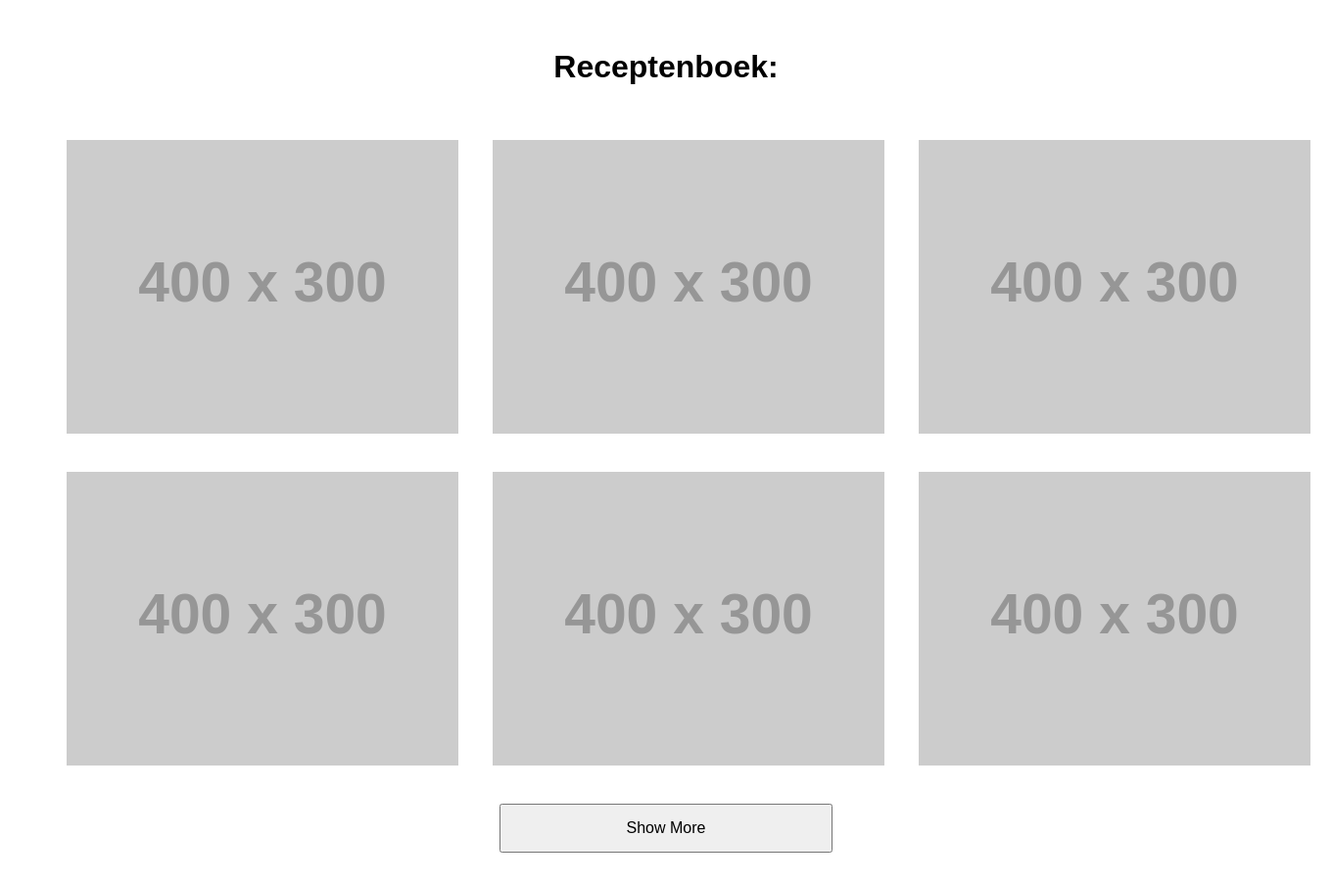
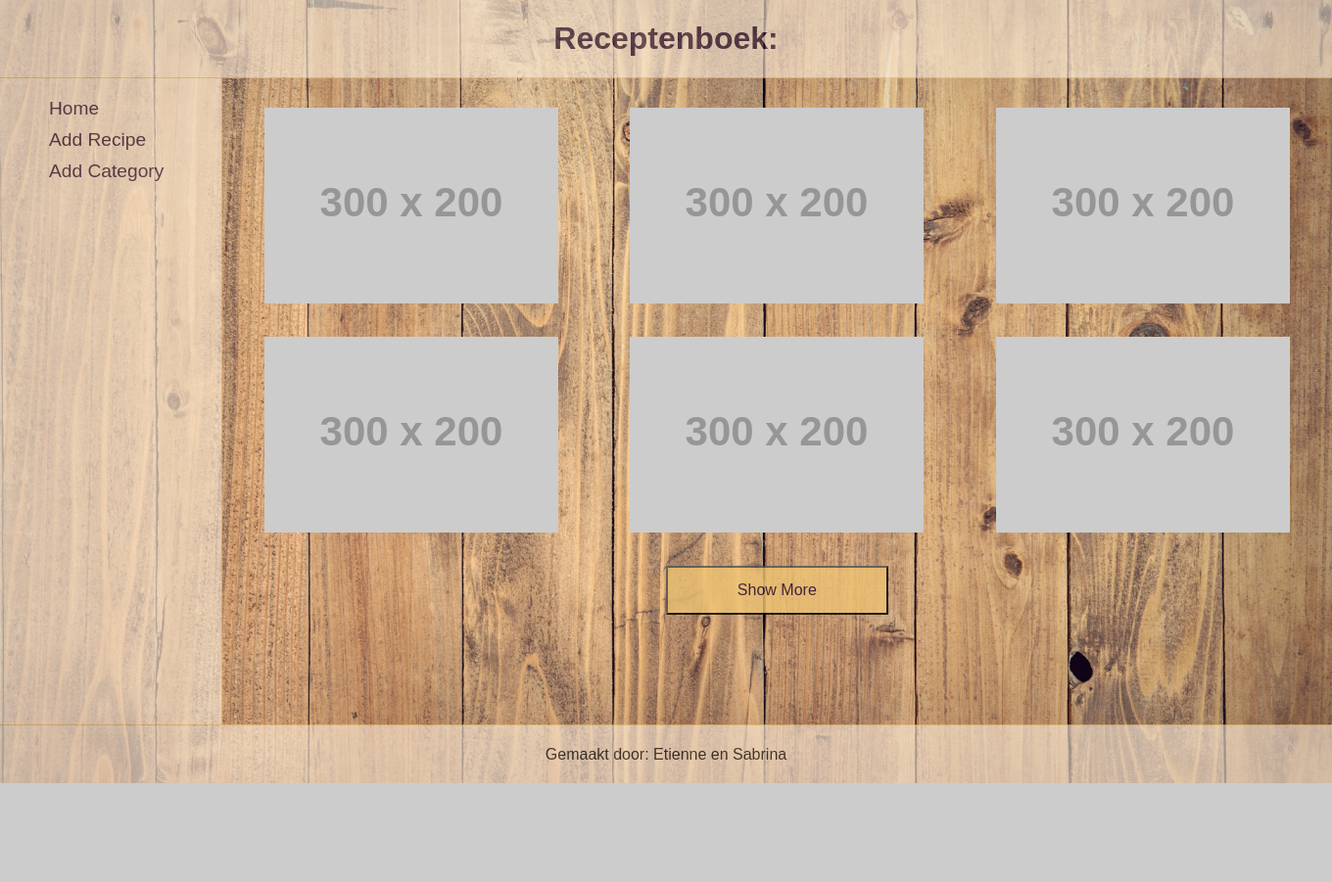
Before and after one commit to e10ne/receptenboek, a PHP site: page / in a window 1360 px wide. Shown: the whole page at 98% size. After the commit the page ends 800 px from the top, so only its background shows below. Run offline with PHP 8.4, Linux system fonts and the light colour scheme; grey boxes labelled with a size stand in for pictures from a placeholder-image service; some libraries are stand-ins or nearby versions.

Commit message:
gewerkt aan de styling voor de front page

```diff
--- a/Styles/recicpeBook.css
+++ b/Styles/recicpeBook.css
@@ -1,6 +1,113 @@
+/* Color Schemes: */
+/* Sky:
+light blue: E0F4FF
+blue: 87C4FF
+darker blue: 39A7FF
+tan: FFEED9*/
+
+/* Sunset:
+dark purple: 22092C
+burgondy: 872341
+red: BE3144
+orange: F05941*/
+
+/* Coffee:
+brown: 876445
+caramel: CA965C
+light brown: EEC373
+skin color: F4DFBA */
+
+
+
+body {
+    min-height: 100vh;
+    background-image: url("../images/backgroundImage.jpg");
+    background-position: center;
+    background-repeat: no-repeat;
+    background-size: cover;
+    background-color: #F4DFBA;
+
+}
+
+.gridContainer {
+    display: grid;
+    grid-template-columns: repeat(6, 1fr);
+    grid-template-rows: 80px 1fr 60px;
+    grid-template-areas:
+        "header header header header header header"
+        "nav content content content content content"
+        "footer footer footer footer footer footer";
+}
+
+.header {
+    width: 100%;
+    grid-area: header;
+
+    justify-content: center;
+    align-items: center;
+    border-bottom: 1px solid #EEC373;
+    background-color: #FFEED9;
+    opacity: 0.6;
+    color: #22092C;
+}
+
+.navigation {
+    grid-area: nav;
+
+    border-right: 1px solid #EEC373;
+    background-color: #FFEED9;
+    opacity: 0.6;
+}
+
+ul {
+    margin: 20px 20px;
+    display: flex;
+    flex-direction: column;
+    gap: 10px;
+    padding-left: 30px;
+}
+
+li {
+    list-style: none;
+    font-size: 1.2rem;
+}
+
+a {
+    text-decoration: none;
+
+    color: #22092C;
+}
+
+a:hover {
+    color: #872341;
+    text-decoration: underline;
+}
+
+.content {
+    grid-area: content;
+    width: 100%;
+    height: 100%;
+
+    padding: 30px 0;
+}
+
+.footer {
+    grid-area: footer;
+
+    justify-content: center;
+    align-items: center;
+    border-top: 1px solid #EEC373;
+    background-color: #FFEED9;
+    opacity: 0.6;
+}
+
+h1 {
+    margin: 0;
+}
+
 .flex {
     display: flex;
-    gap: 35px;
+    gap: 30px;
 }
 
 .flexVertical {
@@ -17,28 +124,21 @@
     text-align: center;
 }
 
-.marginTop50
-{
-    margin-top: 50px;
-}
-.marginBot30
-{
-    margin-bottom: 30px;
-}
-
 .recipeContainer {
-    width: 90%;
+    width: 100%;
     justify-content: space-evenly;
 }
 
-.buttonContainer
-{
+.buttonContainer {
     width: 100%;
     text-align: center;
 }
 
-.button
-{
-    width: 25%;
+.button {
+    width: 20%;
     height: 50px;
+
+    background-color: #EEC373;
+    color: #22092C;
+    opacity: 0.8;
 }
--- a/index.php
+++ b/index.php
@@ -20,25 +20,43 @@ declare(strict_types=1);
     <title>Recipe Book:</title>
 </head>
 
-<body>
-    <div class="flex flexVertical">
-        <h1 class="center marginTop50">Receptenboek:</h1>
+<body class="gridContainer">
+
+    <header class="header flex">
+        <h1>Receptenboek:</h1>
+    </header>
+
+    <nav class="navigation">
+        <ul>
+            <li><a href="#">Home</a></li>
+            <li><a href="#">Add Recipe</a></li>
+            <li><a href="#">Add Category</a></li>
+        </ul>
+    </nav>
+
+    <div class="content">
         <div class="flex flexVertical">
-            <div class="flex flexHorizontal recipeContainer">
-                <a href=""><img src="https://placehold.co/400x300" alt=""></a>
-                <a href=""><img src="https://placehold.co/400x300" alt=""></a>
-                <a href=""><img src="https://placehold.co/400x300" alt=""></a>
+            <div class="flex flexVertical">
+                <div class="flex flexHorizontal recipeContainer">
+                    <a href=""><img src="https://placehold.co/300x200" alt=""></a>
+                    <a href=""><img src="https://placehold.co/300x200" alt=""></a>
+                    <a href=""><img src="https://placehold.co/300x200" alt=""></a>
+                </div>
+                <div class="flex flexHorizontal recipeContainer">
+                    <a href=""><img src="https://placehold.co/300x200" alt=""></a>
+                    <a href=""><img src="https://placehold.co/300x200" alt=""></a>
+                    <a href=""><img src="https://placehold.co/300x200" alt=""></a>
+                </div>
             </div>
-            <div class="flex flexHorizontal recipeContainer">
-                <a href=""><img src="https://placehold.co/400x300" alt=""></a>
-                <a href=""><img src="https://placehold.co/400x300" alt=""></a>
-                <a href=""><img src="https://placehold.co/400x300" alt=""></a>
+            <div class="buttonContainer">
+                <button class="button">Show More</button>
             </div>
         </div>
-        <div class="marginBot30 buttonContainer">
-            <button class="button">Show More</button>
-        </div>
     </div>
+
+    <footer class="footer flex">
+        <p class="center">Gemaakt door: Etienne en Sabrina</p>
+    </footer>
 
 </body>
 
```
Also changed, not shown: images/backgroundImage.jpg (added).
